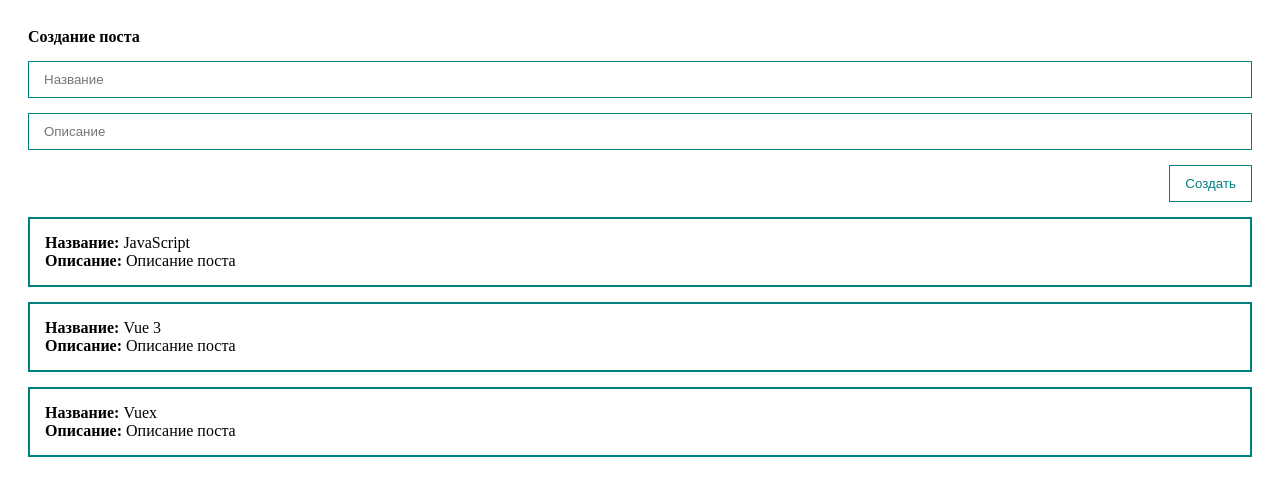
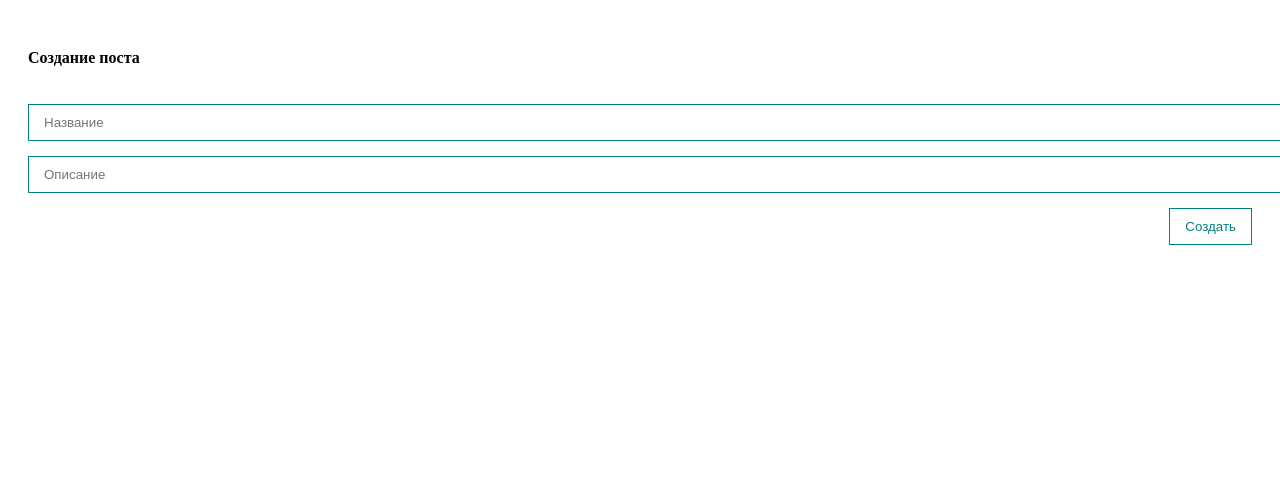
Before and after one commit to eishinkina/fundamental-vue3, a Vue app: page / in a window 1280 px wide. Shown: the top 496 px of the page. Built offline with nearby package versions, Linux system fonts and the light colour scheme.

Commit message:
Decomposition. Creating reusable components

```diff
--- a/src/App.vue
+++ b/src/App.vue
@@ -1,32 +1,18 @@
 <template>
   <div class="app">
-    <form action="">
-      <h4>Создание поста</h4>
-      <input
-        v-bind:value="title"
-        @input="title = $event.target.value"
-        class="input"
-        type="text"
-        placeholder="Название"
-      />
-      <input
-        v-bind:value="body"
-        @input="body = $event.target.value"
-        class="input"
-        type="text"
-        placeholder="Описание"
-      />
-      <button class="btn" @click="createPost($event)">Создать</button>
-    </form>
-    <div class="post" v-for="post in posts">
-      <div><strong>Название: </strong>{{ post.title }}</div>
-      <div><strong>Описание: </strong>{{ post.body }}</div>
-    </div>
+    <PostForm />
+    <PostList />
   </div>
 </template>
 
 <script>
+import PostForm from "./components/PostForm";
+import PostList from "./components/PostList";
 export default {
+  components: {
+    PostForm,
+    PostList,
+  },
   data() {
     return {
       posts: [
@@ -75,28 +61,4 @@
 .app {
   padding: 20px;
 }
-.post {
-  padding: 15px;
-  border: 2px solid teal;
-  margin-top: 15px;
-}
-
-form {
-  display: flex;
-  flex-direction: column;
-}
-.input {
-  width: 100%;
-  border: 1px solid teal;
-  padding: 10px 15px;
-  margin-top: 15px;
-}
-.btn {
-  align-self: flex-end;
-  margin-top: 15px;
-  padding: 10px 15px;
-  background: none;
-  color: teal;
-  border: 1px solid teal;
-}
 </style>
--- /dev/null
+++ b/src/components/PostForm.vue
@@ -0,0 +1,45 @@
+<template>
+  <form action="">
+    <h4>Создание поста</h4>
+    <input
+      v-bind:value="title"
+      @input="title = $event.target.value"
+      class="input"
+      type="text"
+      placeholder="Название"
+    />
+    <input
+      v-bind:value="body"
+      @input="body = $event.target.value"
+      class="input"
+      type="text"
+      placeholder="Описание"
+    />
+    <button class="btn" @click="createPost($event)">Создать</button>
+  </form>
+</template>
+
+<script>
+export default {};
+</script>
+
+<style lang="scss" scoped>
+form {
+  display: flex;
+  flex-direction: column;
+}
+.input {
+  width: 100%;
+  border: 1px solid teal;
+  padding: 10px 15px;
+  margin-top: 15px;
+}
+.btn {
+  align-self: flex-end;
+  margin-top: 15px;
+  padding: 10px 15px;
+  background: none;
+  color: teal;
+  border: 1px solid teal;
+}
+</style>
--- /dev/null
+++ b/src/components/PostList.vue
@@ -0,0 +1,20 @@
+<template>
+  <div>
+    <div class="post" v-for="post in posts">
+      <div><strong>Название: </strong>{{ post.title }}</div>
+      <div><strong>Описание: </strong>{{ post.body }}</div>
+    </div>
+  </div>
+</template>
+
+<script>
+export default {};
+</script>
+
+<style lang="scss" scoped>
+.post {
+  padding: 15px;
+  border: 2px solid teal;
+  margin-top: 15px;
+}
+</style>
```
